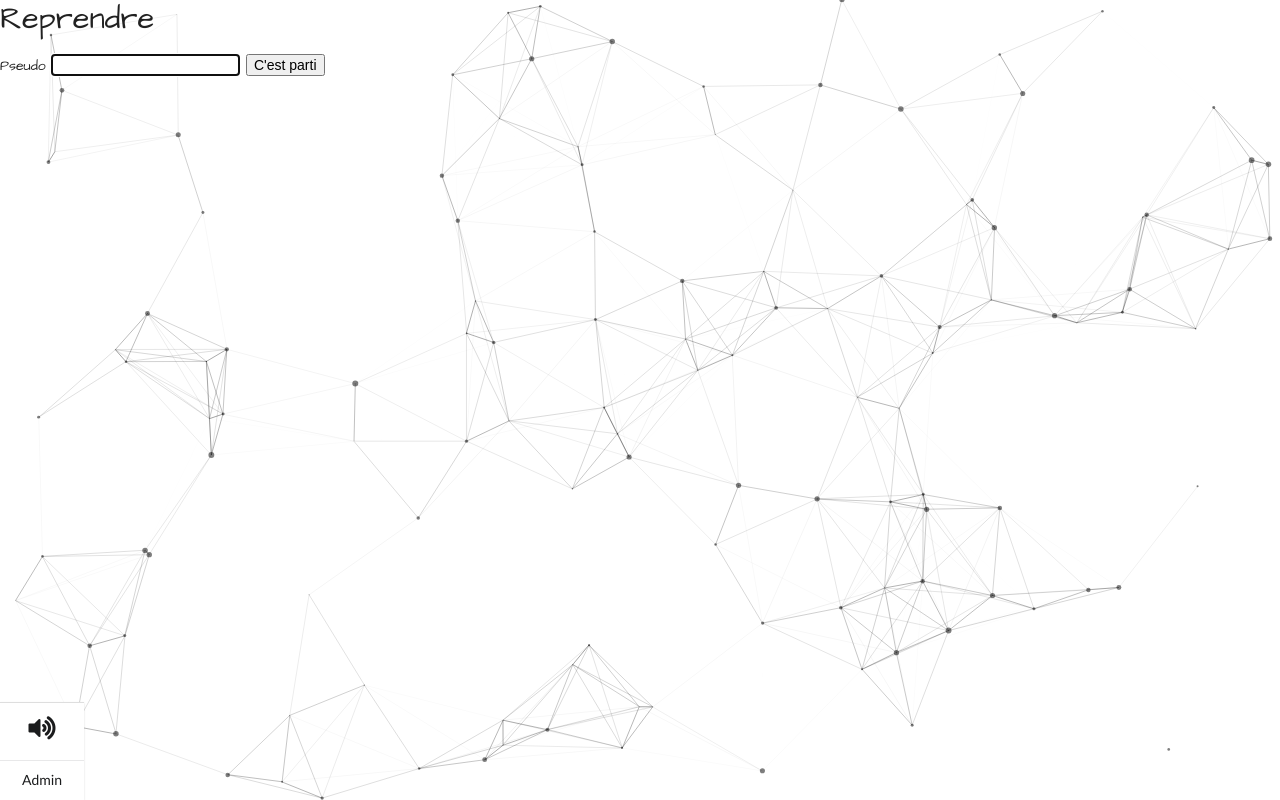
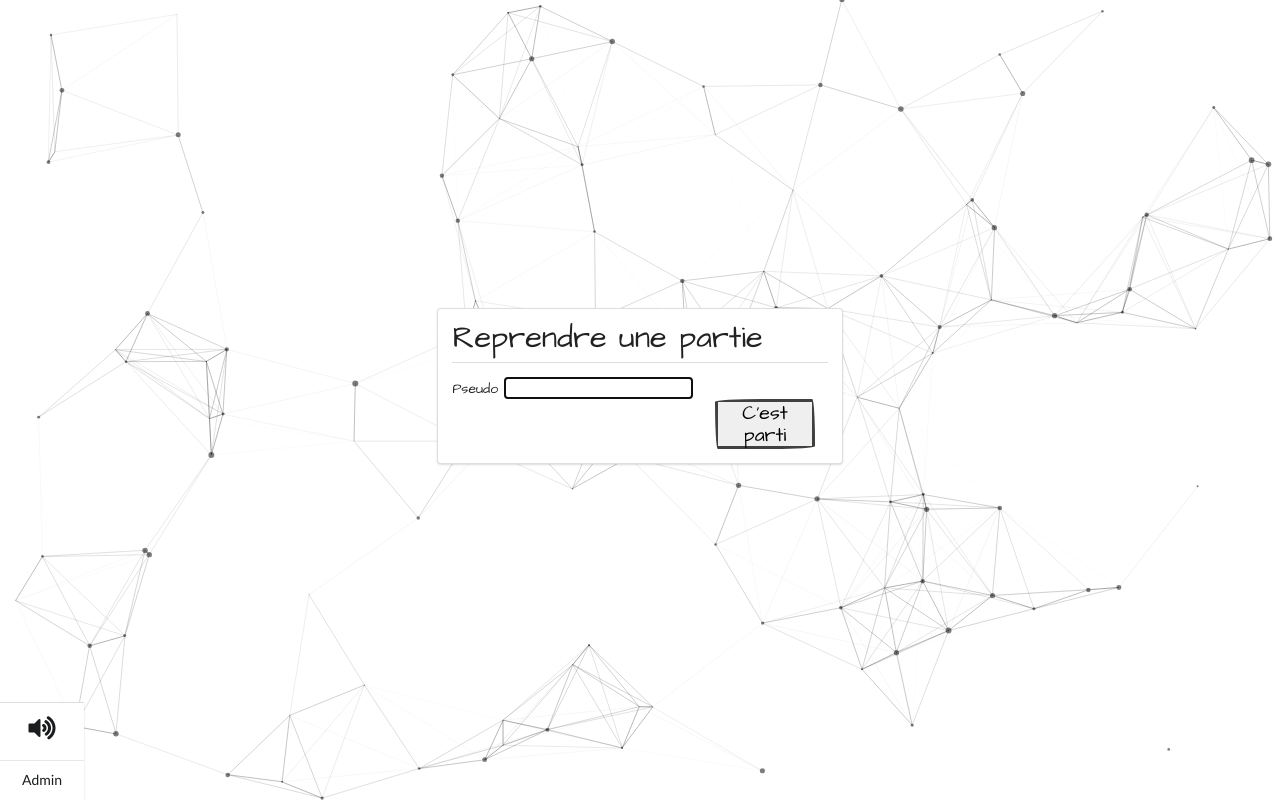
Before and after one commit to SandrineZ3/ApplicationTalents, a Symfony app: template templates/security/login.html.twig in a window 1280 px wide. Run offline with Twig, Linux system fonts and the light colour scheme; the template is opened without the code that fills it, so the values that code supplies are empty; some libraries are stand-ins or nearby versions; some web fonts are replaced.

Commit message:
Mise en forme login/register

```diff
--- a/templates/security/login.html.twig
+++ b/templates/security/login.html.twig
@@ -3,14 +3,21 @@
 {% block title %}Reprendre{% endblock %}
 
 {% block body %}
+    <div class="ui grid container h100 middle aligned">
+        <div class="row">
+            <div class="sixteen wide mobile ten wide tablet six wide computer centered column">
+                <div class="ui colorApp segment">
+                    <h3 class="ui dividing header">Reprendre une partie</h3>
                     <form action="{{ path('app_login') }}" method="post">
-        <h1 class="h3 mb-3 font-weight-normal">Reprendre</h1>
-
                         <label for="inputUsername">Pseudo</label>
                         <input type="text" value="{{ last_username }}" name="username" id="inputUsername" class="form-control" autocomplete="username" autofocus>
                         <input type="hidden" value="password" name="password" id="inputPassword" class="form-control">
                         <input type="hidden" name="_csrf_token" value="{{ csrf_token('authenticate') }}">
 
-        <button class="btn btn-lg btn-primary" type="submit">C'est parti</button>
+                        <button class="button" type="submit">C'est parti</button>
                     </form>
+                </div>
+            </div>
+        </div>
+    </div>
 {% endblock %}
--- a/templates/security/login_admin.html.twig
+++ b/templates/security/login_admin.html.twig
@@ -3,7 +3,7 @@
 {% block title %}Connexion{% endblock %}
 
 {% block body %}
-    <div class="ui grid container pad">
+    <div class="ui grid container h100 middle aligned">
         <div class="row">
             <div class="sixteen wide mobile ten wide tablet six wide computer centered column">
                 <div class="ui segment">
@@ -24,7 +24,7 @@
                             </div>
                         </div>
                         <input type="hidden" name="_csrf_token" value="{{ csrf_token('authenticate') }}">
-                        <button class="ui button" type="submit">S'identifier</button>
+                        <button class="button" type="submit">S'identifier</button>
                     </form>
                 </div>
             </div>
```
Also changed, not shown: templates/registration/register.html.twig (+13 -6 lines). Lines whose indentation alone changed are shown as unchanged.
